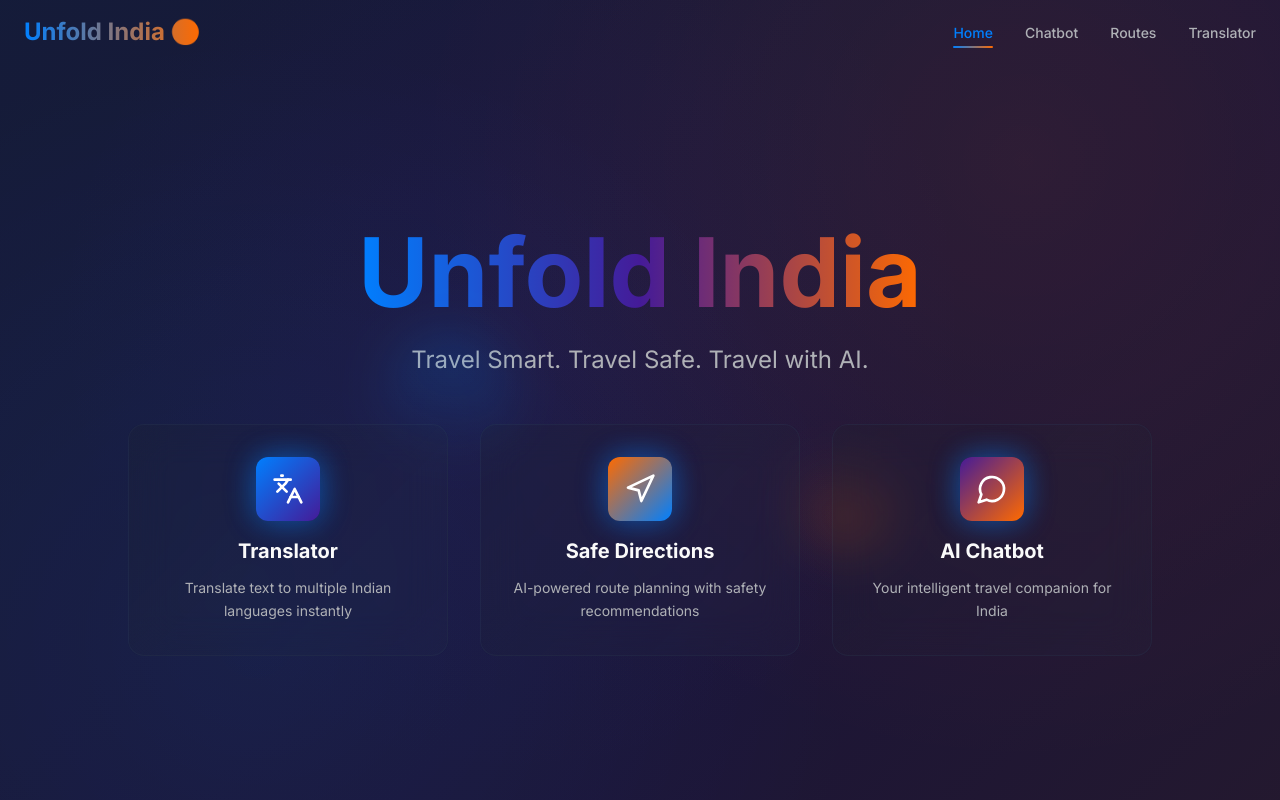
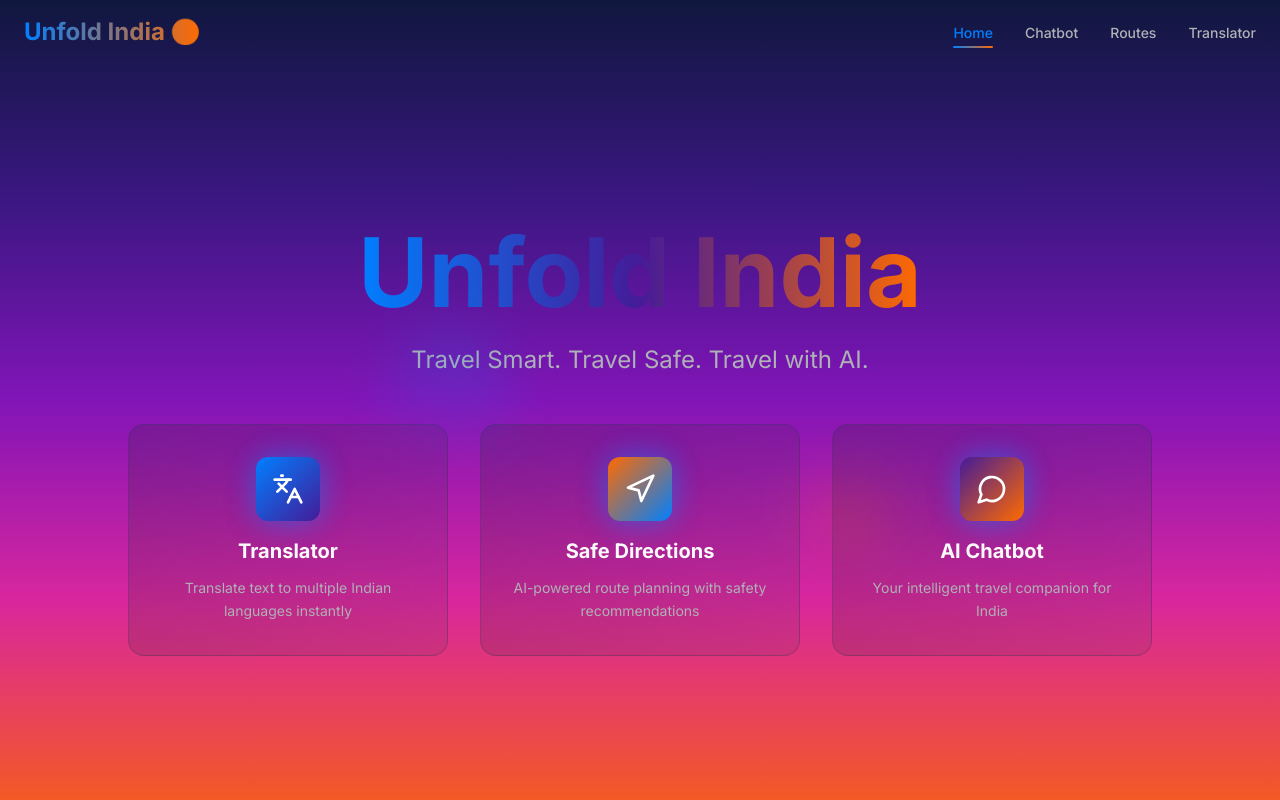
Before and after one commit to harsh15-create/unfold-india-ai-voyage, a React (Vite) app: page / in a window 1280 px wide. Built offline with nearby package versions, Linux system fonts and the light colour scheme.

Commit message:
Add background gradient
Add a gradient background to the home page, matching the provided image.

```diff
--- a/src/index.css
+++ b/src/index.css
@@ -46,7 +46,8 @@
     --radius: 1rem;
 
     /* Gradient definitions */
-    --gradient-hero: linear-gradient(135deg, hsl(210 100% 40%), hsl(260 70% 40%), hsl(25 100% 50%));
+    --gradient-hero: linear-gradient(135deg, hsl(230 60% 15%), hsl(260 70% 30%), hsl(280 80% 40%), hsl(320 70% 50%), hsl(15 90% 55%));
+    --gradient-lovable: linear-gradient(180deg, hsl(230 60% 15%) 0%, hsl(260 70% 30%) 25%, hsl(280 80% 40%) 50%, hsl(320 70% 50%) 75%, hsl(15 90% 55%) 100%);
     --gradient-glass: linear-gradient(135deg, hsla(220 15% 15% / 0.2), hsla(220 30% 25% / 0.1));
     --gradient-glow: radial-gradient(circle at center, hsla(210 100% 60% / 0.3), transparent 70%);
 
@@ -67,10 +68,8 @@
 
   body {
     @apply bg-background text-foreground font-sans;
-    background-image:
-      radial-gradient(circle at 20% 80%, hsla(210 100% 50% / 0.1) 0%, transparent 50%),
-      radial-gradient(circle at 80% 20%, hsla(25 100% 50% / 0.1) 0%, transparent 50%),
-      radial-gradient(circle at 40% 40%, hsla(260 70% 40% / 0.1) 0%, transparent 50%);
+    background: var(--gradient-lovable);
+    background-attachment: fixed;
   }
 
   /* Glassmorphic base classes */
@@ -99,11 +98,11 @@
     box-shadow: 0 0 30px hsla(25 100% 50% / 0.3);
   }
 
-  /* Hero gradient background */
-  .hero-gradient {
-    background: var(--gradient-hero);
-    background-size: 300% 300%;
-    animation: gradient-flow 8s ease infinite;
+  /* Lovable-style gradient background */
+  .lovable-gradient {
+    background: var(--gradient-lovable);
+    background-size: 100% 100%;
+    background-attachment: fixed;
   }
 
   @keyframes gradient-flow {
@@ -129,13 +128,3 @@
     background: hsl(210 100% 60%);
   }
 }
-
-@layer base {
-  * {
-    @apply border-border;
-  }
-
-  body {
-    @apply bg-background text-foreground;
-  }
-}
--- a/tailwind.config.ts
+++ b/tailwind.config.ts
@@ -62,7 +62,7 @@ export default {
 				}
 			},
 			backgroundImage: {
-				'gradient-hero': 'var(--gradient-hero)',
+				'gradient-lovable': 'var(--gradient-lovable)',
 				'gradient-glass': 'var(--gradient-glass)',
 				'gradient-glow': 'var(--gradient-glow)'
 			},
```
